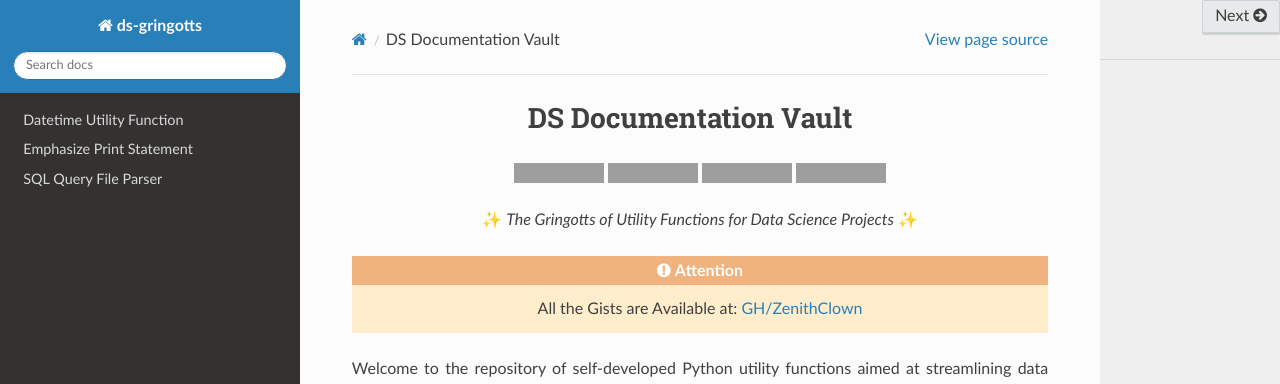
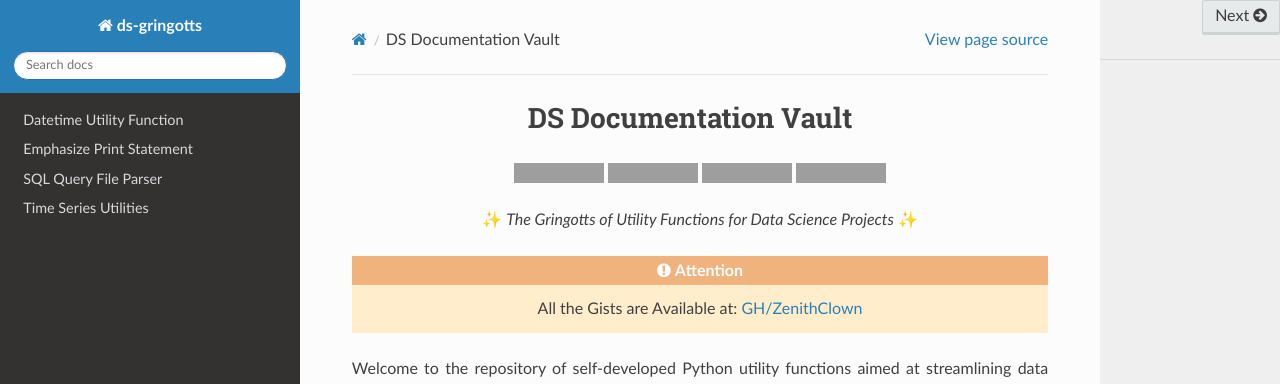
Before and after one commit to code-archived/ds-gringotts, a Sphinx documentation site: the page built from docs/index.md, in a window 1280 px wide. Shown: the top 384 px of the page. Built offline with Sphinx 7.4.7 and the Read the Docs theme 2.0.0, drawn with Linux system fonts in a browser that asks for light colours; the version number could not be read and is left out; part of the change alters nothing that is shown; grey boxes are pictures that could not be loaded.

````diff
--- a/docs/conf.py
+++ b/docs/conf.py
@@ -12,6 +12,7 @@ import sys
 sys.path.append(os.path.abspath(os.path.join("..", "modules", "dt_utils")))
 sys.path.append(os.path.abspath(os.path.join("..", "modules", "prettify")))
 sys.path.append(os.path.abspath(os.path.join("..", "modules", "sqlparser")))
+sys.path.append(os.path.abspath(os.path.join("..", "modules", "ts_utils")))
 
 project = 'ds-gringotts'
 copyright = '2024, Debmalya Pramanik'
@@ -22,6 +23,9 @@ release = open(os.path.abspath(os.path.join("..", "VERSION")), "r").read()
 import datetime_ # noqa: F401, F403 # pyright: ignore[reportMissingImports]
 import prettify # noqa: F401, F403 # pyright: ignore[reportMissingImports]
 import sqlparser # noqa: F401, F403 # pyright: ignore[reportMissingImports]
+import stationarity # noqa: F401, F403 # pyright: ignore[reportMissingImports]
+import ts_featuring # noqa: F401, F403 # pyright: ignore[reportMissingImports]
+import ts_models # noqa: F401, F403 # pyright: ignore[reportMissingImports]
 
 # -- General configuration ---------------------------------------------------
 # https://www.sphinx-doc.org/en/master/usage/configuration.html#general-configuration
--- a/docs/index.md
+++ b/docs/index.md
@@ -23,6 +23,7 @@
 dt_utils.md
 prettify.md
 sqlparser.md
+ts_utils.md
 ```
 
 Welcome to the repository of self-developed Python utility functions aimed at streamlining data science, machine learning
````
